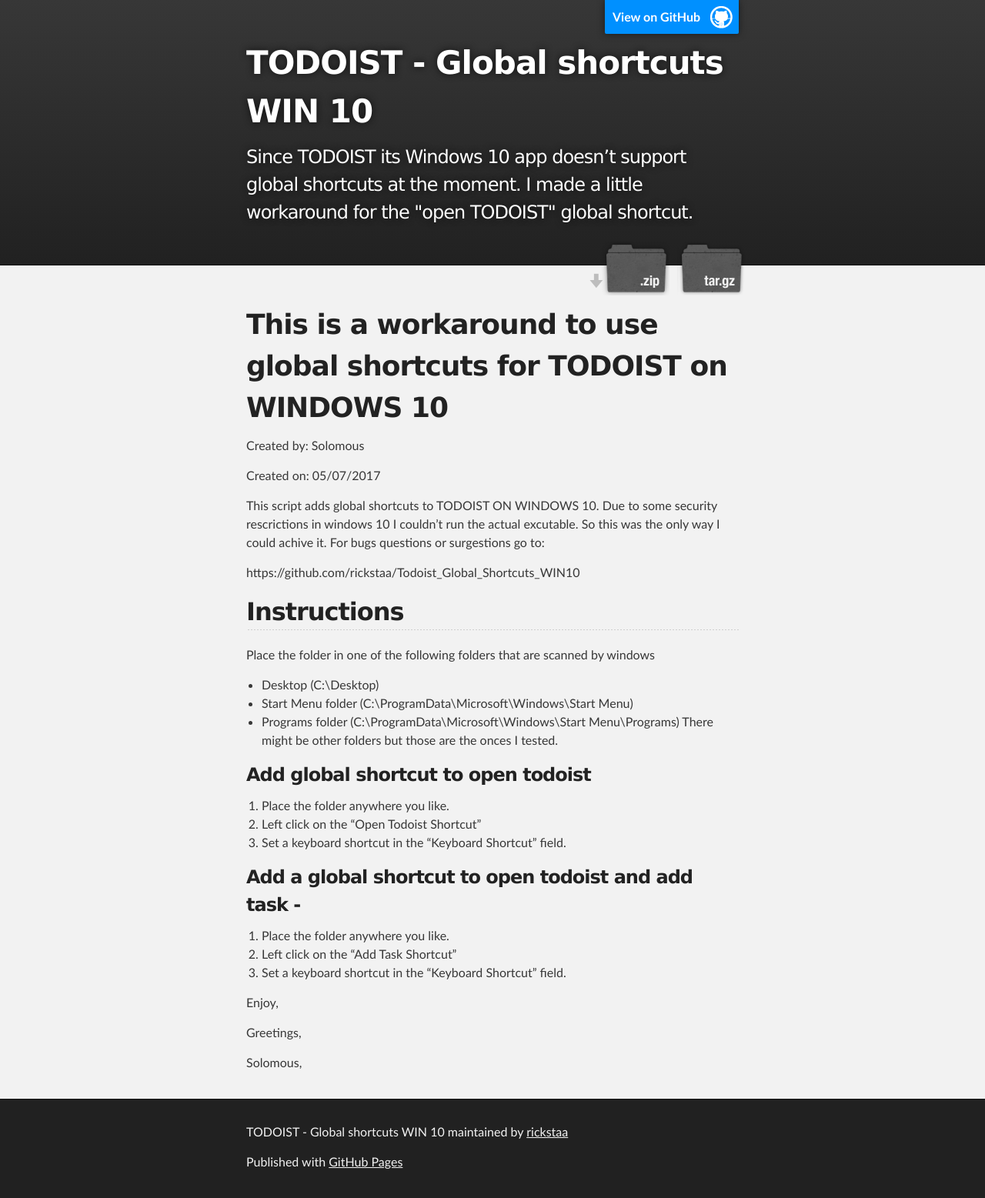
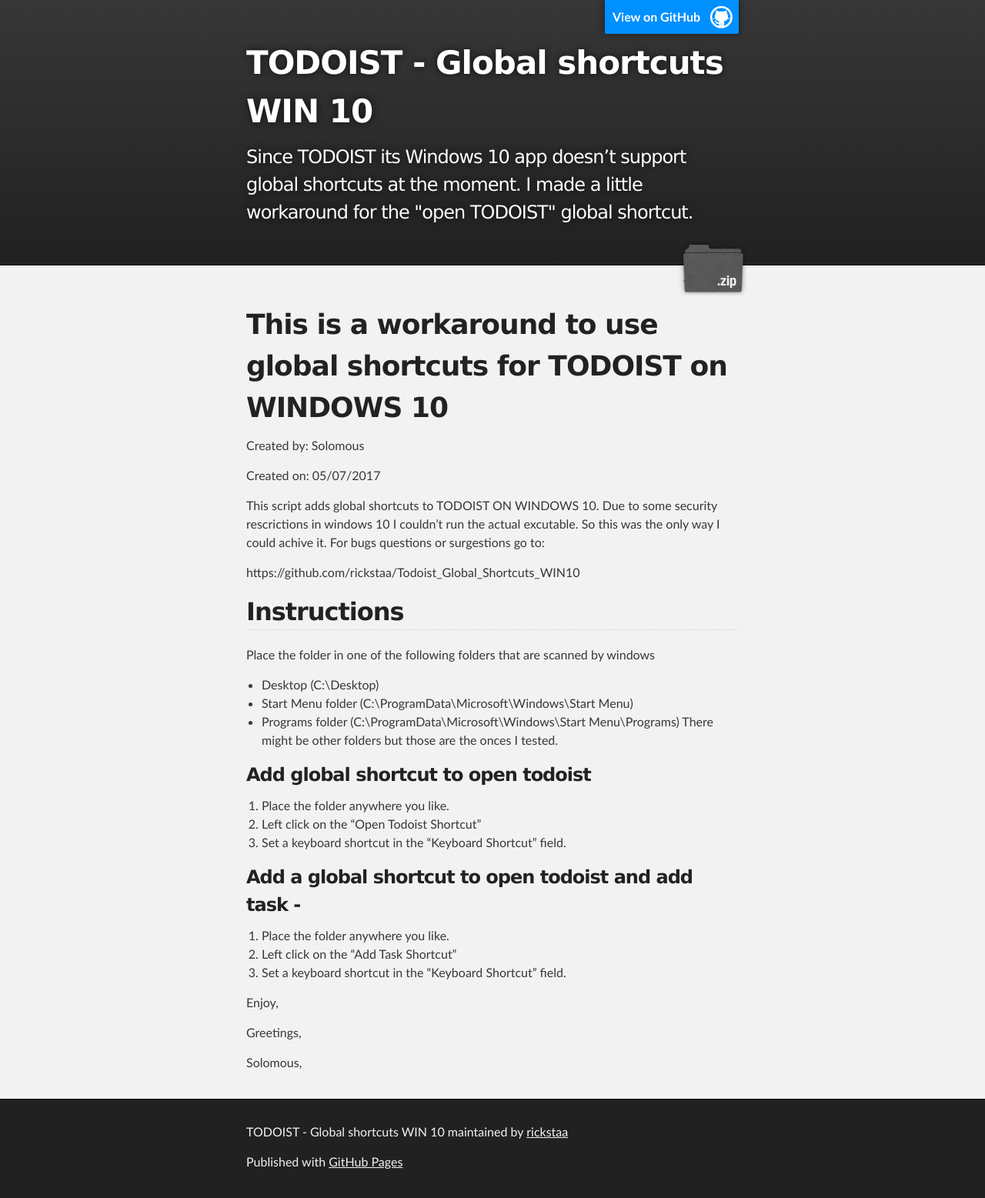
Before and after one commit to rickstaa/todoist-global-shortcuts-WIN10, a Jekyll site: the page built from index.md, in a window 1280 px wide. Shown: the whole page at 77% size. Built offline with Jekyll 4.4.1, drawn with Linux system fonts in a browser that asks for light colours; our own code applies the rules of GitHub Pages for plain Markdown files.

Commit message:
css updates

```diff
--- a/_layouts/default.html
+++ b/_layouts/default.html
@@ -24,7 +24,6 @@
 
           {% if site.show_downloads %}
             <section id="downloads">
-               <a class="tar_download_link" href="{{ site.github.tar_url }}">Download this project as a tar.gz file</a>
               <a class="zip_download_link" href="{{ site.github.zip_url }}">Download this project as a .zip file</a>
             </section>
           {% endif %}
--- a/_sass/jekyll-theme-slate.scss
+++ b/_sass/jekyll-theme-slate.scss
@@ -313,7 +313,7 @@ Full-Width Styles
 
 #downloads {
   position: absolute;
-  width: 210px;
+  width: 90px;
   z-index: 10;
   bottom: -40px;
   right: 0;
```
